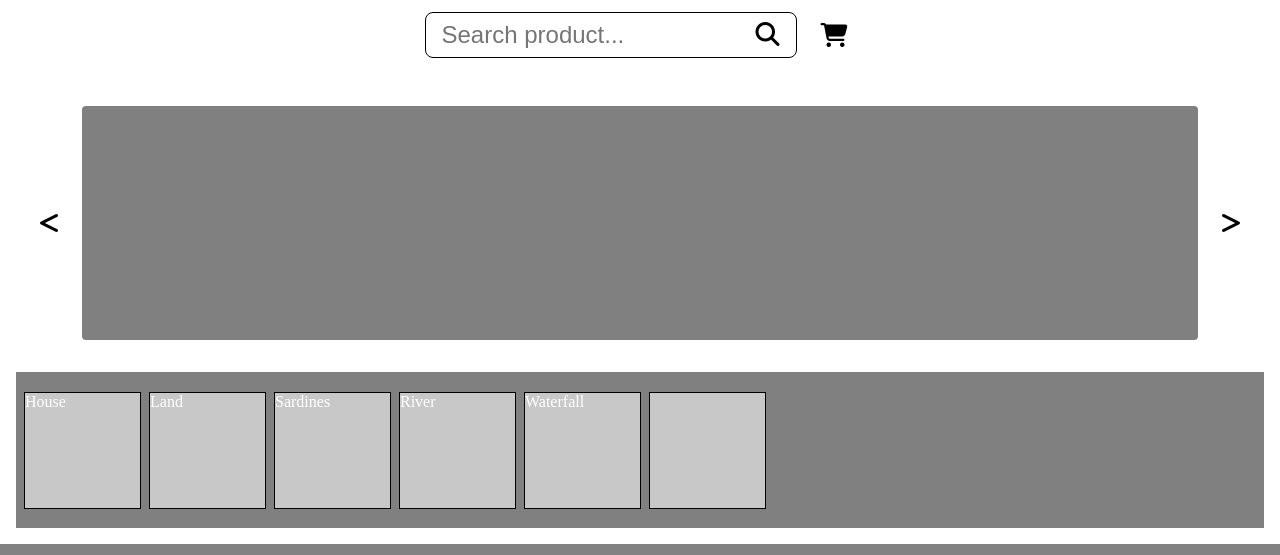
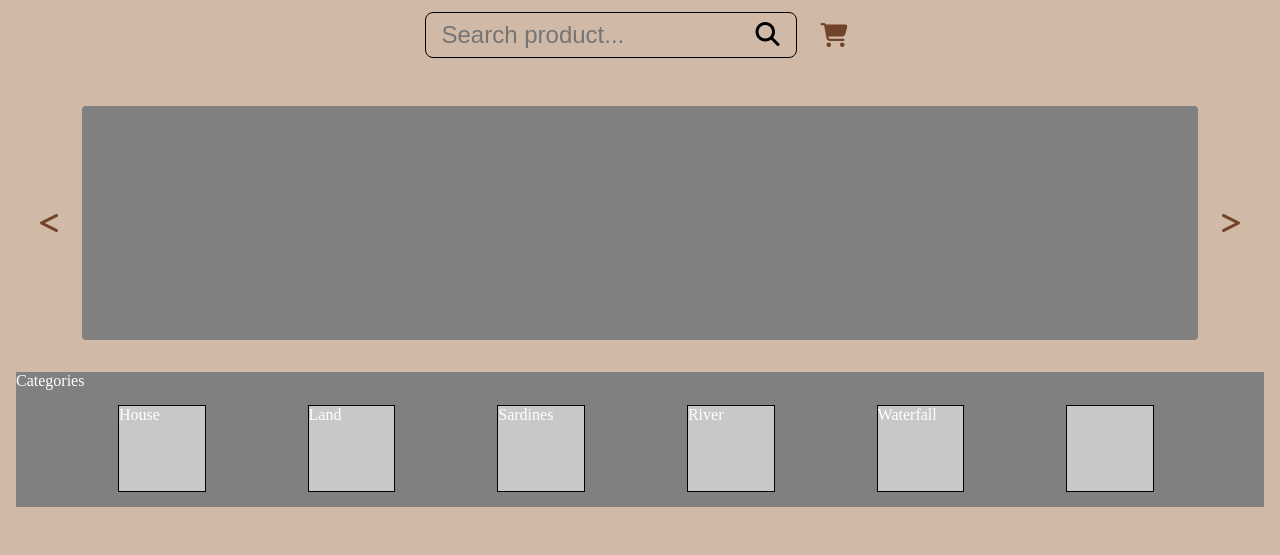
Before and after one commit to RyannKim327/WS101-Ecommerce, a Django app: page / in a window 1280 px wide. Shown: the part 436-991 px from the top of the page. Run offline with Django 5.2, Linux system fonts and the light colour scheme; some libraries are stand-ins or nearby versions.

Commit message:
11-14-24 17:01

```diff
--- a/products/models.py
+++ b/products/models.py
@@ -4,9 +4,10 @@ from django.db import models
 class Product(models.Model):
     productID = models.AutoField(primary_key=True, unique=True)
     productName = models.CharField(max_length=50, null=False)
+    productDescription = models.CharField(max_length=500, null=False)
     manufacturer = models.CharField(max_length=100, null=False)
     # expiryDate = models.DateField()
     category = models.CharField(max_length=100, null=False)
 
     def __str__(self):
-        return f"{self.productName} - {self.expiryDate}"
+        return f"{self.productName} - {self.productDescription}"
--- a/products/templates/index.html
+++ b/products/templates/index.html
@@ -44,9 +44,15 @@
           <i class="fa-solid fa-greater-than"></i>
         </div>
         <div class="categories">
-          {% if categories %} {% for category in categories %}
-          <span class="category">{{category}}</span>
-          {% endfor %} {% endif %}
+          <p>Categories</p>
+          <div class="base-category">
+            {% if categories %} {% for category in categories %}
+              <span class="category">{{category}}</span>
+            {% endfor %} {% endif %}
+          </div>
+        </div>
+        <div class="product">
+
         </div>
       </main>
     </div>
--- a/static/css/base.css
+++ b/static/css/base.css
@@ -1,4 +1,9 @@
 @import url("https://cdnjs.cloudflare.com/ajax/libs/font-awesome/6.3.0/css/all.min.css");
+
+:root {
+  --main-background: #D0B9A76;
+  --main-color: #714320;
+}
 
 * {
   margin: 0;
@@ -10,6 +15,8 @@
 }
 
 body {
+  background-color: var(--main-background);
+  color: var(--main-color);
   width: 100dvw;
   height: 100dvh;
   overflow: hidden;
--- a/static/css/products.css
+++ b/static/css/products.css
@@ -1,9 +1,16 @@
 @import url("base.css");
+
+:root {
+  --main-background: #d0b9a7;
+  --main-color: #714329;
+}
 
 body {
   > .base {
+    background-color: var(--main-background);
     width: 100%;
     height: 100%;
+
     > header {
       display: flex;
       flex-direction: row;
@@ -117,16 +124,23 @@ body {
             align-items: center;
             width: 100%;
             height: 100%;
+            animation: fade-in 1s;
+            font-size: 3rem;
+            /* transition: opacity .5s ease; */
           }
         }
       }
 
       > .categories {
+        background-color: gray;
+        color: white;
+
+        > .base-category {
           display: flex;
           flex-wrap: no-wrap;
           align-items: center;
-        background-color: gray;
-        aspect-ratio: 16/2;
+          justify-content: space-evenly;
+          aspect-ratio: 32/3;
           width: 100%;
           padding: 0 0.5rem;
 
@@ -145,3 +159,12 @@ body {
       }
     }
   }
+}
+
+@keyframes fade-in {
+  from{
+    opacity: 0;
+  }to{
+    opacity: 1;
+  }
+}
--- a/static/js/products.js
+++ b/static/js/products.js
@@ -12,13 +12,14 @@ const functionCarousel = () => {
     "AI na pagod"
   ]
 
-  const container = document.createElement("span")
-
   setInterval(() => {
+    carousel.innerHTML = ""
+    const container = document.createElement("span")
     const random = Math.floor(Math.random() * lists.length)
     container.textContent = lists[random]
+    carousel.appendChild(container)
   }, 2500)
-  carousel.appendChild(container)
+
 }
 
 window.onload = () => {
```
Also changed, not shown: db.sqlite3, products/migrations/0003_product_productdescription.py (added). Lines whose indentation alone changed are shown as unchanged.
